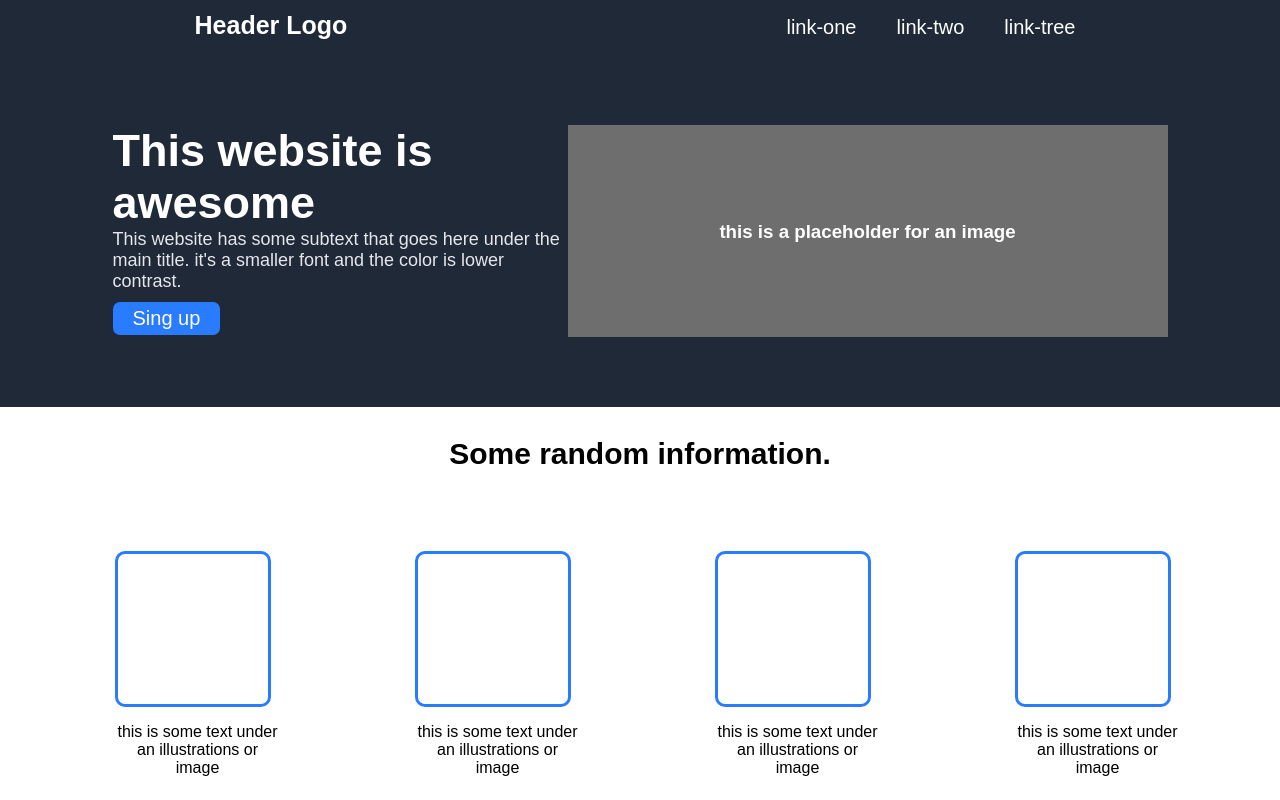
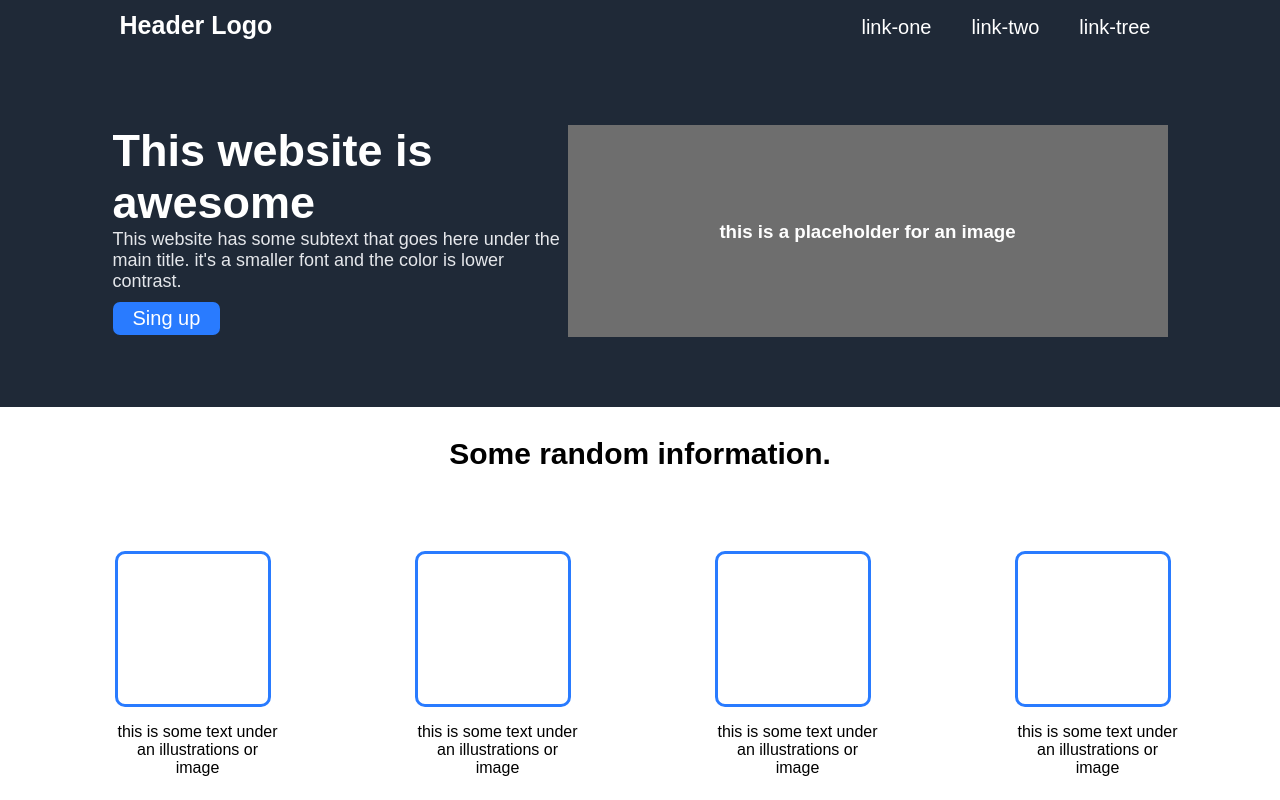
Before and after one commit to WilsonBeing/My-Landing-Page, a plain HTML site: page index.html in a window 1280 px wide. Shown: the top 800 px of the page. Drawn offline with Linux system fonts and the light colour scheme.

Commit message:
I fixe the  header

```diff
--- a/styles.css
+++ b/styles.css
@@ -11,6 +11,7 @@ body{
 header{
     display: flex;
     justify-content: space-around;
+    gap: 300px;
     background-color: #1f2937;
 }
 
```
Also changed, not shown: index.html (+1 -0 lines).
